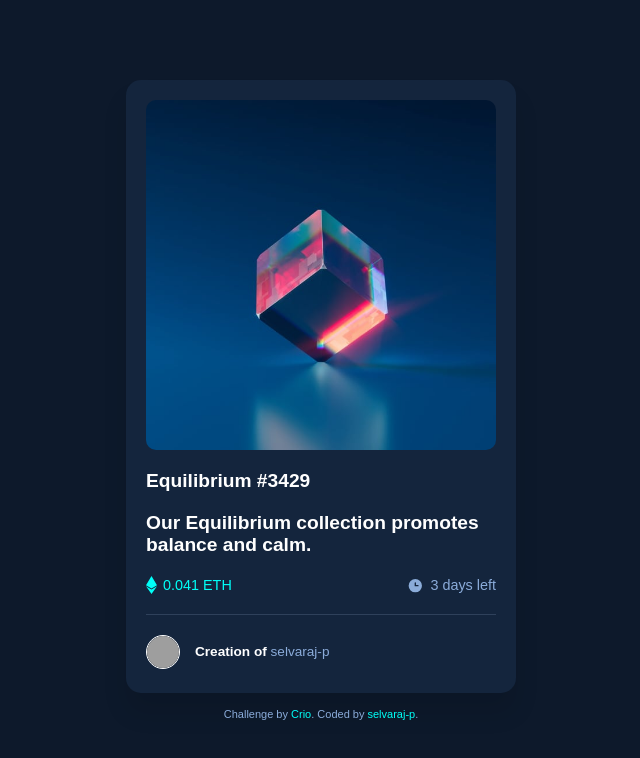
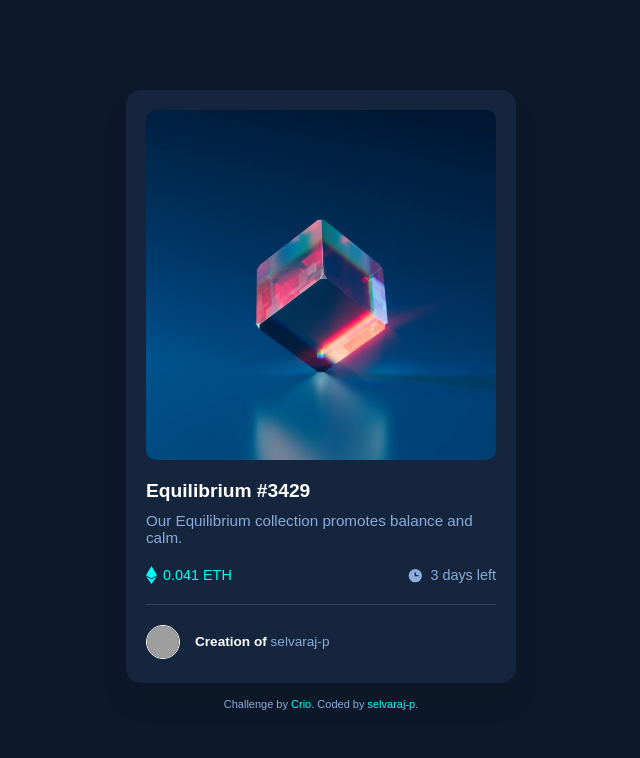
Before and after one commit to Selvaraj-p/nft-preview-card, a React (Create React App) app: page / in a window 1280 px wide. Shown: the top 758 px of the page, without its empty margins (319-959 px from the left). Built offline with nearby package versions, Linux system fonts and the light colour scheme; grey boxes are pictures that could not be loaded.

Commit message:
h1 tag removed in card information

```diff
--- a/src/NftCard.jsx
+++ b/src/NftCard.jsx
@@ -16,7 +16,7 @@ export default function NftCard() {
 
       <div className="card__title">
         <h1>Equilibrium #3429</h1>
-        <p><h1>Our Equilibrium collection promotes balance and calm.</h1></p>
+        <p>Our Equilibrium collection promotes balance and calm.</p>
       </div>
 
       <div className="card__time">
```
